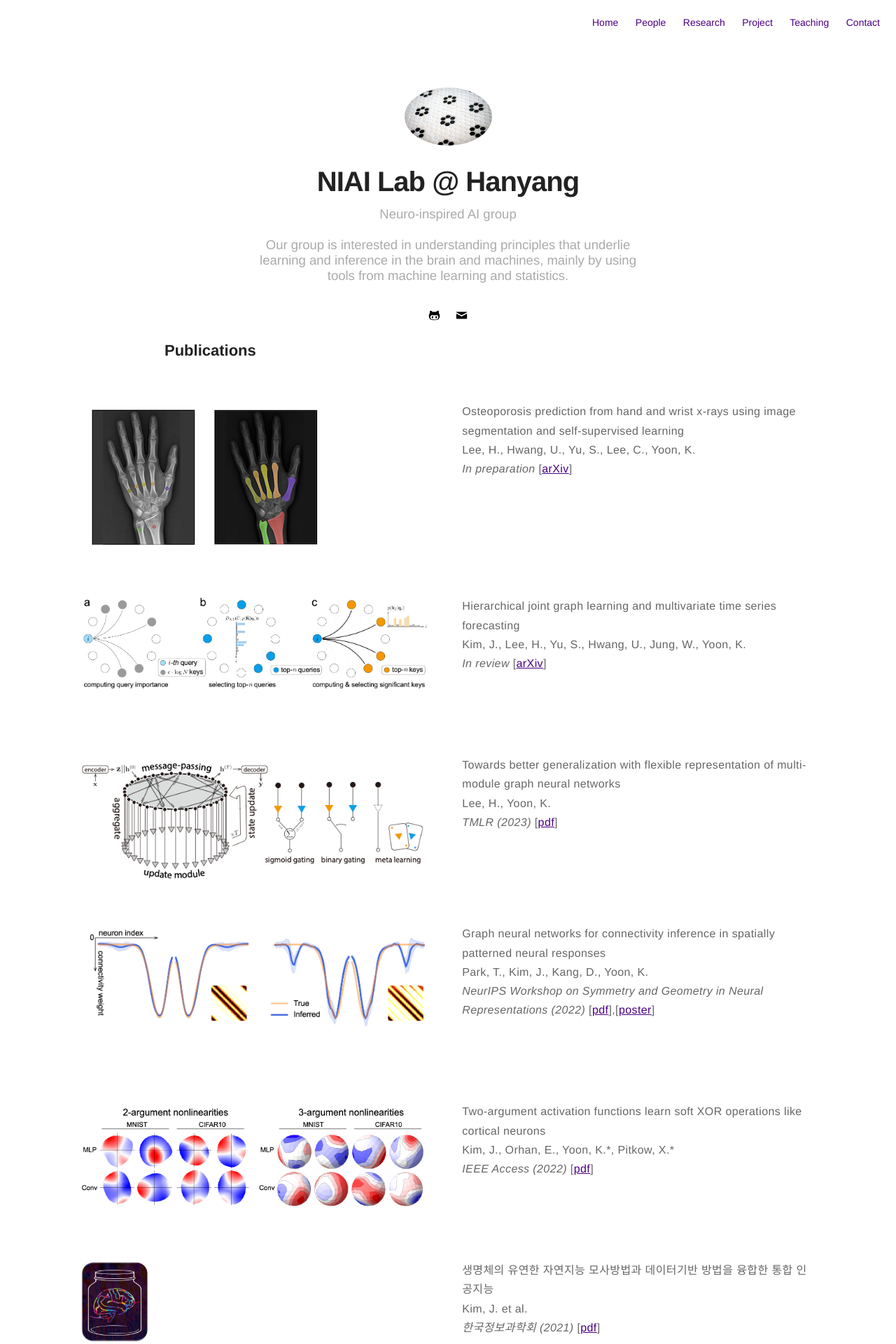
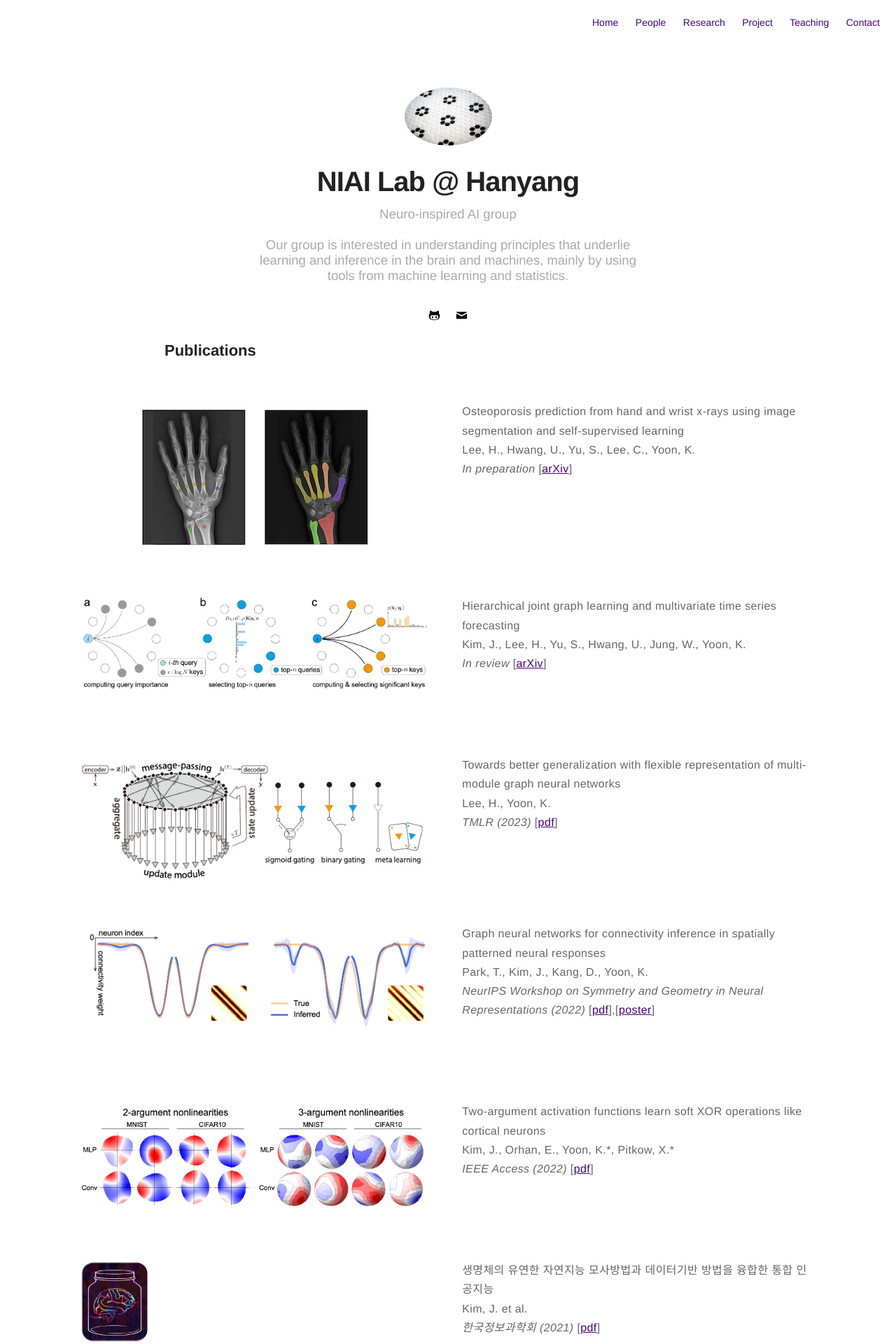
Before and after one commit to kijungyoon/kijungyoon.github.io, a Jekyll site: the page built from papers.md, in a window 1280 px wide. Shown: the top 1920 px of the page at 70% size. Built offline with Jekyll 4.4.1, drawn with Linux system fonts in a browser that asks for light colours.

Commit message:
Update papers.md

```diff
--- a/papers.md
+++ b/papers.md
@@ -9,8 +9,8 @@
 
 <h2>Publications</h2>
 <div class="side-by-side">
-    <div class="toleft">
-        <img class="image" src="https://kijungyoon.github.io/assets/images/wrist.png" alt="Alt Text" class="center">
+    <div class="toleft" style="text-align:center">
+        <img class="image" src="https://kijungyoon.github.io/assets/images/wrist.png" alt="Alt Text">
     </div>
 
     <div class="toright">
```
